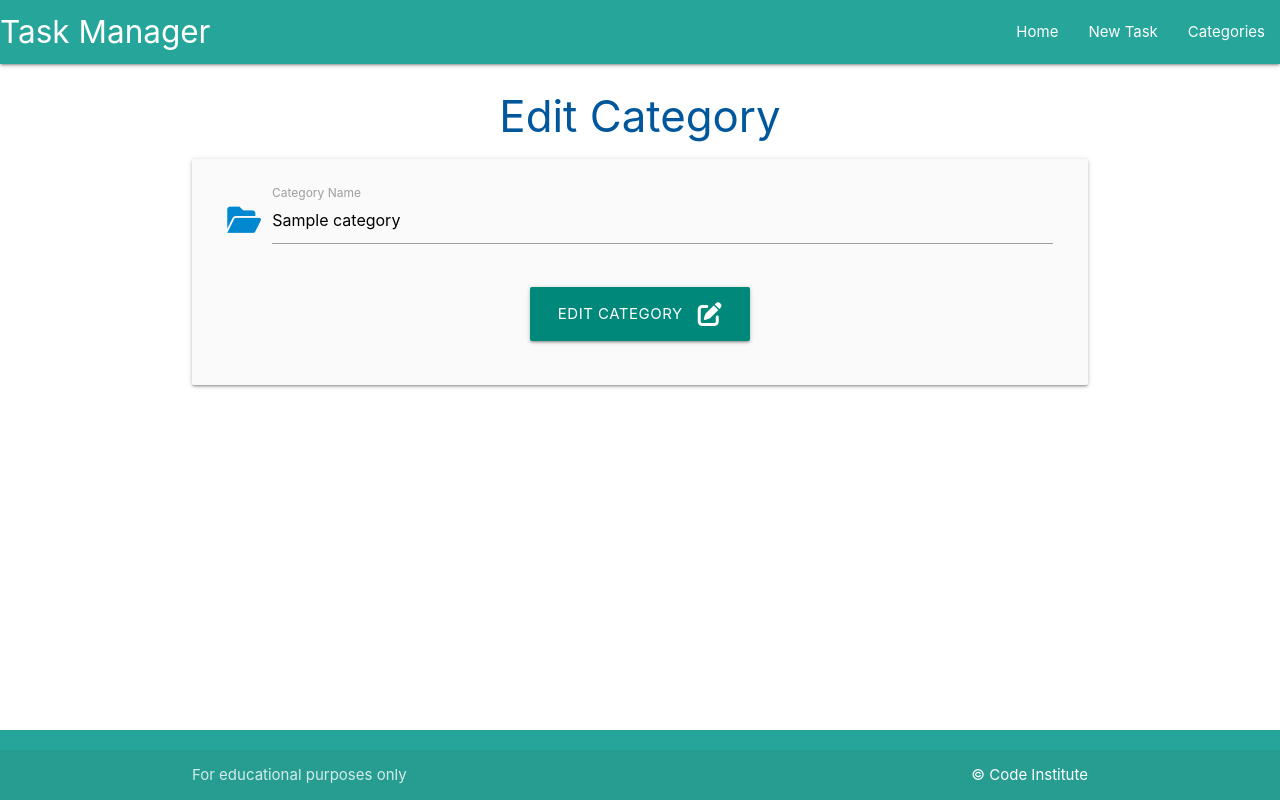
After one commit to SamanthaBooth81/task-manager-dms-follow-along-ci, a Flask app: page /edit_category/1 in a window 1280 px wide. The commit adds this page. Run offline with Flask 2, Linux system fonts and the light colour scheme; tables that the repository leaves empty hold one stand-in row (values such as "Sample post").

Commit message:
Add code to edit categories on taskmanager database

```diff
--- a/taskmanager/routes.py
+++ b/taskmanager/routes.py
@@ -21,4 +21,14 @@ def add_category():
         db.session.add(category)
         db.session.commit()
         return redirect(url_for("categories"))
-    return render_template("add_categories.html")
+    return render_template("add_category.html")
+
+
+@app.route("/edit_category/<int:category_id>", methods=["GET", "POST"])
+def edit_category(category_id):
+    category = Category.query.get_or_404(category_id)
+    if request.method == "POST":
+        category.category_name = request.form.get("category_name")
+        db.session.commit()
+        return redirect(url_for("categories"))
+    return render_template("edit_category.html", category=category)
--- /dev/null
+++ b/taskmanager/templates/edit_category.html
@@ -0,0 +1,28 @@
+{% extends "base.html" %}
+{% block content %}
+
+<h3 class="light-blue-text text-darken-4 center-align">Edit Category</h3>
+
+<div class="row card-panel grey lighten-5">
+    <form class="col s12" method="POST" action="{{ url_for('edit_category', category_id=category.id) }}">
+        <!-- category name -->
+        <div class="row">
+            <div class="input-field col s12">
+                <i class="fas fa-folder-open prefix light-blue-text text-darken-2"></i>
+                <input id="category_name" name="category_name" value="{{ category.category_name }}" minlength="3"
+                    maxlength="25" type="text" class="validate" required>
+                <label for="category_name">Category Name</label>
+            </div>
+        </div>
+        <!-- submit button -->
+        <div class="row">
+            <div class="col s12 center-align">
+                <button type="submit" class="btn-large teal darken-1">
+                    Edit Category <i class="fas fa-edit right"></i>
+                </button>
+            </div>
+        </div>
+    </form>
+</div>
+
+{% endblock %}
```
Also changed, not shown: taskmanager/templates/add_category.html (renamed from taskmanager/templates/add_categories.html, +5 -6 lines), taskmanager/templates/categories.html (+5 -5 lines).
